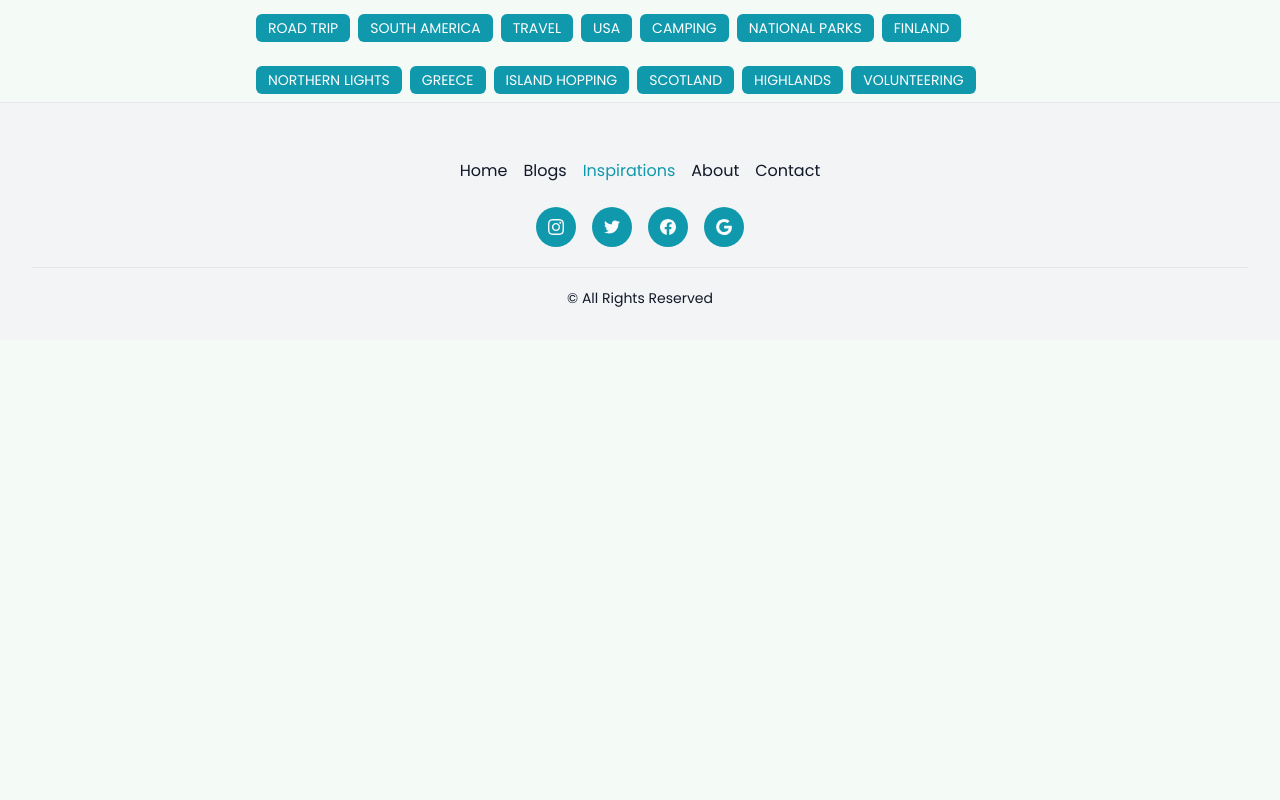
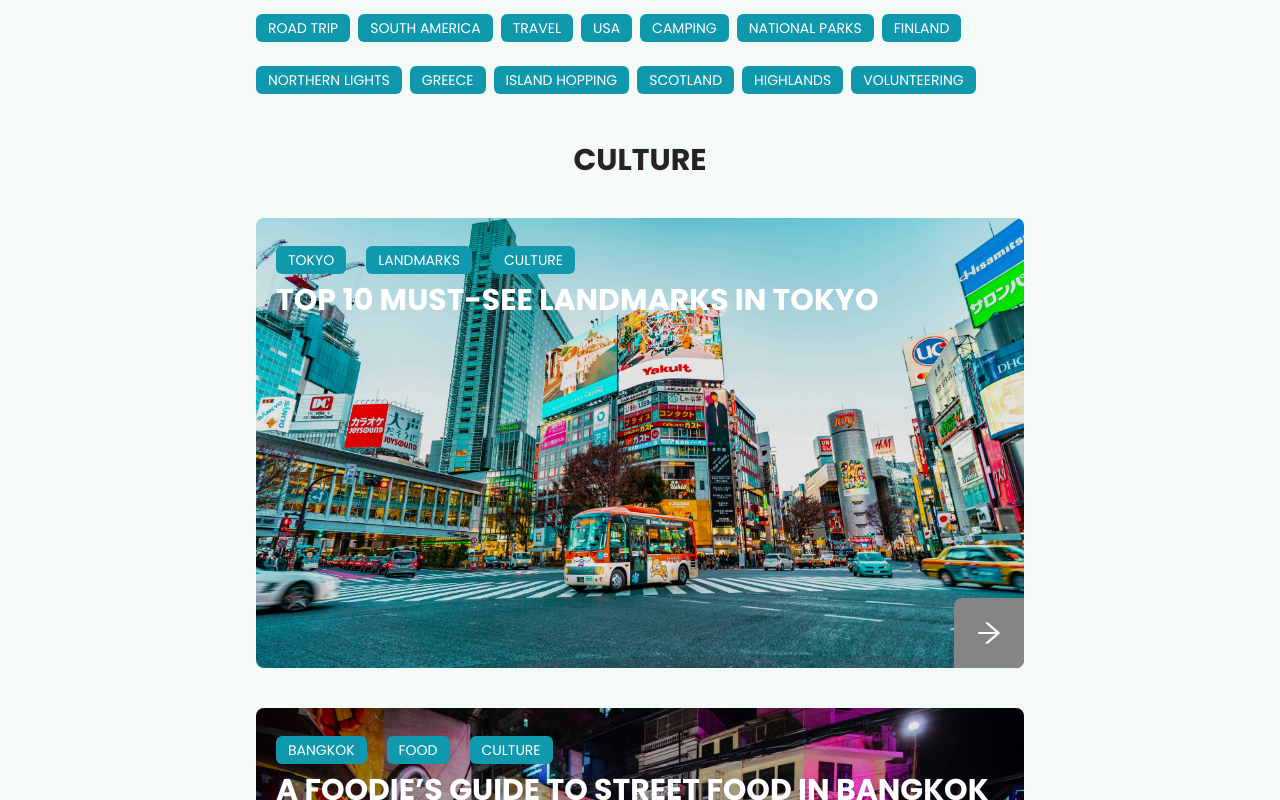
Before and after one commit to BabuBishal/next-travel-blog, a Next.js app: page /inspirations in a window 1280 px wide. Shown: the part 300-1100 px from the top of the page. Before the commit the page ends 800 px from the top, so only its background shows below. Built offline with nearby package versions, Linux system fonts and the light colour scheme.

Commit message:
inspiration page

```diff
--- a/app/(root)/inspirations/page.jsx
+++ b/app/(root)/inspirations/page.jsx
@@ -3,10 +3,20 @@
 import React, { useEffect, useState } from "react";
 import blogData from "@/constants/blogData";
 import Tag from "@/components/ui/Tag";
+import Button from "@/components/ui/Button";
+import BlogCard from "@/components/shared/BlogCard";
 
 const page = () => {
   const [tagsCollection, setTagsCollection] = useState([]);
+  const [inspiration, setInspiration] = useState("Culture");
+  const [visibleBlogs, setVisibleBlogs] = useState(5);
 
+  const showMoreBlogs = () => {
+    setVisibleBlogs((previousVisibleBlogs) => previousVisibleBlogs + 3);
+  };
+
+  const inspirationFilteredData = blogData.filter((blogdata) => blogdata.tags.includes(inspiration))
+console.log(inspirationFilteredData)
   useEffect(() => {
     const allTags = new Set(); // Use Set to store unique tags
 
@@ -19,16 +29,31 @@ const page = () => {
     setTagsCollection([...allTags]);
   }, [blogData]);
 
-  console.log(tagsCollection);
+  // console.log(tagsCollection);
 
   return (
-    <div className="w-full mx-5 lg:w-[60%] lg:mx-auto ">
-      <div className="flex gap-2 lg:gap-2 items-center  flex-wrap">
+    <div className="w-full mx-5 lg:w-[60%] lg:mx-auto my-5">
+      <div className="flex gap-2 lg:gap-2 items-center  flex-wrap max-h-[500px] overflow-auto">
         {tagsCollection.map((tag, id) => (
           <div key={id} className=" ">
-            <Tag key={id} text={tag} />
+            <Tag key={id} text={tag} onClick={() => setInspiration(tag)}/>
           </div>
         ))}
+      </div>
+      <div className="w-full text-center mt-10">
+        <h2 className="text-center text-3xl font-extrabold uppercase text-secondary inline-block px-2 mb-10">
+          {inspiration || "All"}
+        </h2>
+      </div>
+      <div className="flex flex-col gap-10 h-full">
+        {inspirationFilteredData.slice(0, visibleBlogs).map((post, id) => (
+          <BlogCard key={id} post={post} />
+        ))}
+        {visibleBlogs < blogData.length && (
+          <div className="flex justify-center">
+            <Button onClick={showMoreBlogs} text="Show more" />
+          </div>
+        )}
       </div>
     </div>
   );
--- a/components/ui/Tag.jsx
+++ b/components/ui/Tag.jsx
@@ -1,7 +1,8 @@
-const Tag = ({ text }) => {
+const Tag = ({ text, onClick }) => {
   return (
     <>
-      <span className=" gap-5 uppercase bg-primary py-1 px-3 text-white inline-block rounded-md text-sm self-center my-2">
+      <span className=" gap-5 uppercase bg-primary py-1 px-3 text-white inline-block rounded-md text-sm self-center my-2"
+      onClick={onClick}>
         {text}
       </span>
     </>
```
